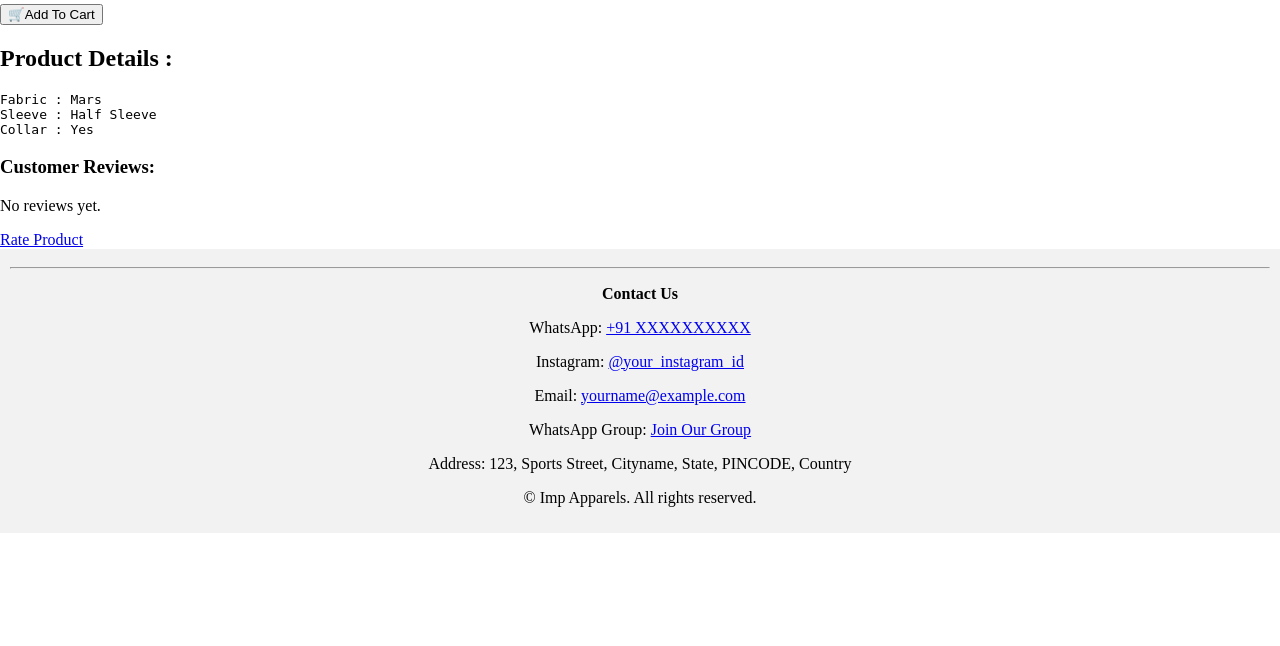
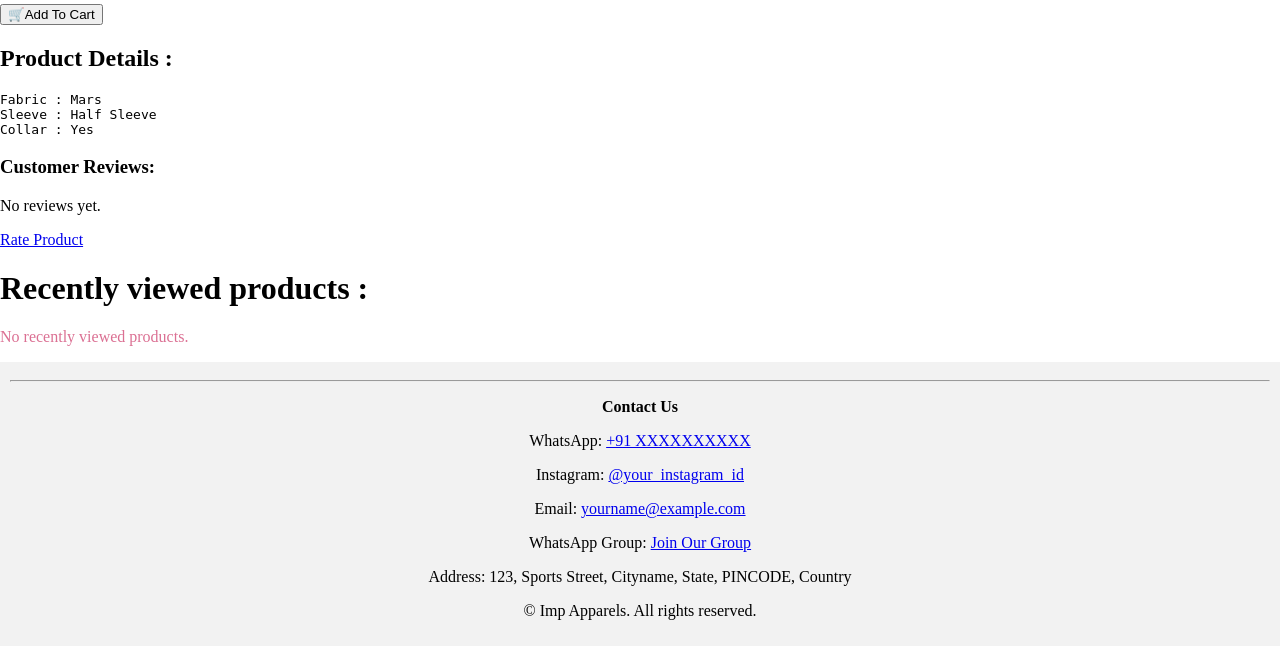
Before and after one commit to JDR-codes/I-M-P-Apparels-Django, a Django app: page /prd-det/1 in a window 1280 px wide. Shown: the part 458-1104 px from the top of the page. Before the commit the page ends 991 px from the top, so only its background shows below. Run offline with Django 5.2, Linux system fonts and the light colour scheme; the visitor is signed in with stand-in values (Sample User, id 1); data comes from the database, SQL or seed files in the repository; both versions use the stored data as it was after the commit.

Commit message:
'commited'

```diff
--- a/cart/templates/cart_form.html
+++ b/cart/templates/cart_form.html
@@ -10,6 +10,7 @@
     {% endfor %}
 {% endif %}
 
+<h2>Add items :</h2>
 <form action="" method="post">
     {% csrf_token %}
     {% for field in form %}
--- a/products/templates/prd_details.html
+++ b/products/templates/prd_details.html
@@ -38,4 +38,18 @@
 
 <a href="{% url 'rate-product' prd_det.id %}">Rate Product</a>
 
+<h1>Recently viewed products :</h1>
+<div class="recent">
+    {% if recent_products %}
+        {% for prd in recent_products %}
+            <a href="{% url 'prd-det' prd.id %}">
+                <img src="{{ prd.pimage.url }}" alt="" width="200px" height="220px">
+            </a>
+        {% endfor %}
+    {% else %}
+            <p style="color: palevioletred;">No recently viewed products.</p>
+    {% endif %}
+</div>
+
+
 {% endblock content %}
--- a/products/views.py
+++ b/products/views.py
@@ -38,23 +38,34 @@ def products_view(request,cname):
 def product_details_view(request,id):
     prd_det = Products.objects.get(id = id)
     prd_sizes = Size.objects.filter(pcode = id)
-    user = User.objects.get(username = request.user)
-    try:
-        ratings = Rating.objects.filter(product = id)
-    except:
-        ratings = None
-    try:
-        product = WishList.objects.get(user = user, product = id)
-    except:
-        product = None
+    ratings = Rating.objects.filter(product=id)
+
+    product = None
+    if request.user.is_authenticated:
+        try:
+            product = WishList.objects.get(user=request.user, product=id)
+        except WishList.DoesNotExist:
+            product = None
+    # Recently viewed
+    recently_viewed = request.session.get('recently_viewed',[])
+
+    if id in recently_viewed:
+        recently_viewed.remove(id)
+
+    recently_viewed.insert(0,id)
+    recently_viewed = recently_viewed[:5]
+    request.session['recently_viewed'] = recently_viewed
+
+    recent_products = Products.objects.filter(id__in = recently_viewed).exclude(id = id)
     context = {
         'prd_det' : prd_det,
         'prd_sizes' : prd_sizes,
         'wishlist' :product,
-        'ratings' : ratings
+        'ratings' : ratings,
+        'recent_products' : recent_products,
     }
     return render(request,'prd_details.html',context)
-
+@login_required(login_url='login')
 def wishlist_view(request,id):
     try:
         wish_product = WishList.objects.get(product = id, user = request.user)
@@ -89,7 +100,7 @@ def search_query_view(request):
         return redirect('home')
     return render(request,'products.html',{'search_results' : products if query else None})
 
-@login_required
+@login_required(login_url='login')
 def rate_product_view(request, product_id):
     product = get_object_or_404(Products, id=product_id)
     try:
--- a/user_auth/urls.py
+++ b/user_auth/urls.py
@@ -3,7 +3,7 @@ from . import views
 
 urlpatterns = [
     path('register/', views.register_view, name='register'),
-    path('verify-email/<uidb64>/<token>/', views.verify_email_view, name='verify_email'),
+    path('verify-email/<uidb64>/<token>/', views.verify_email_view, name='verify-email'),
     path('login/', views.login_view, name='login'),
     path('logout/', views.logout_view, name='logout'),
     path('email-verified',views.email_verified_view,name='email-verified'),
```
Also changed, not shown: db.sqlite3, media/user_profiles/WhatsApp_Image_2024-08-04_at_14_tKxglWi.31.35_a6b72ea1.jpg (added).
